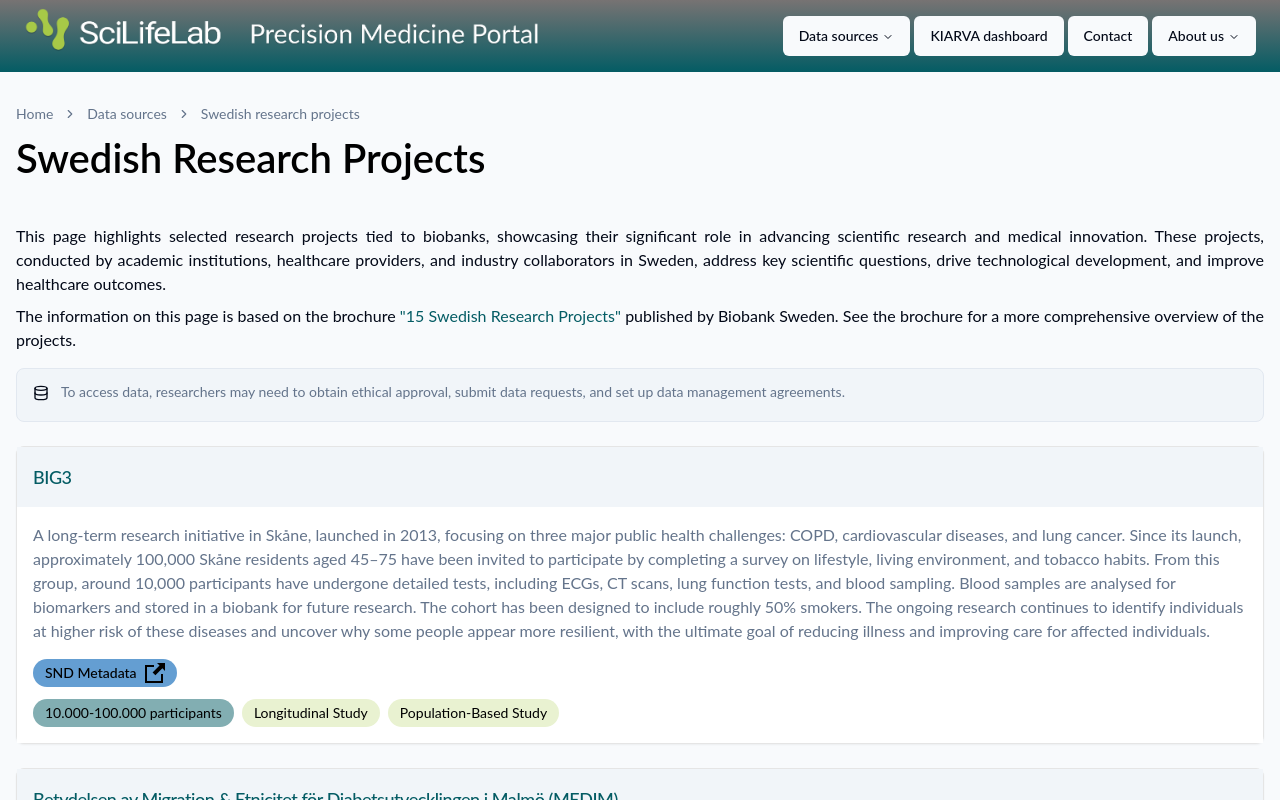
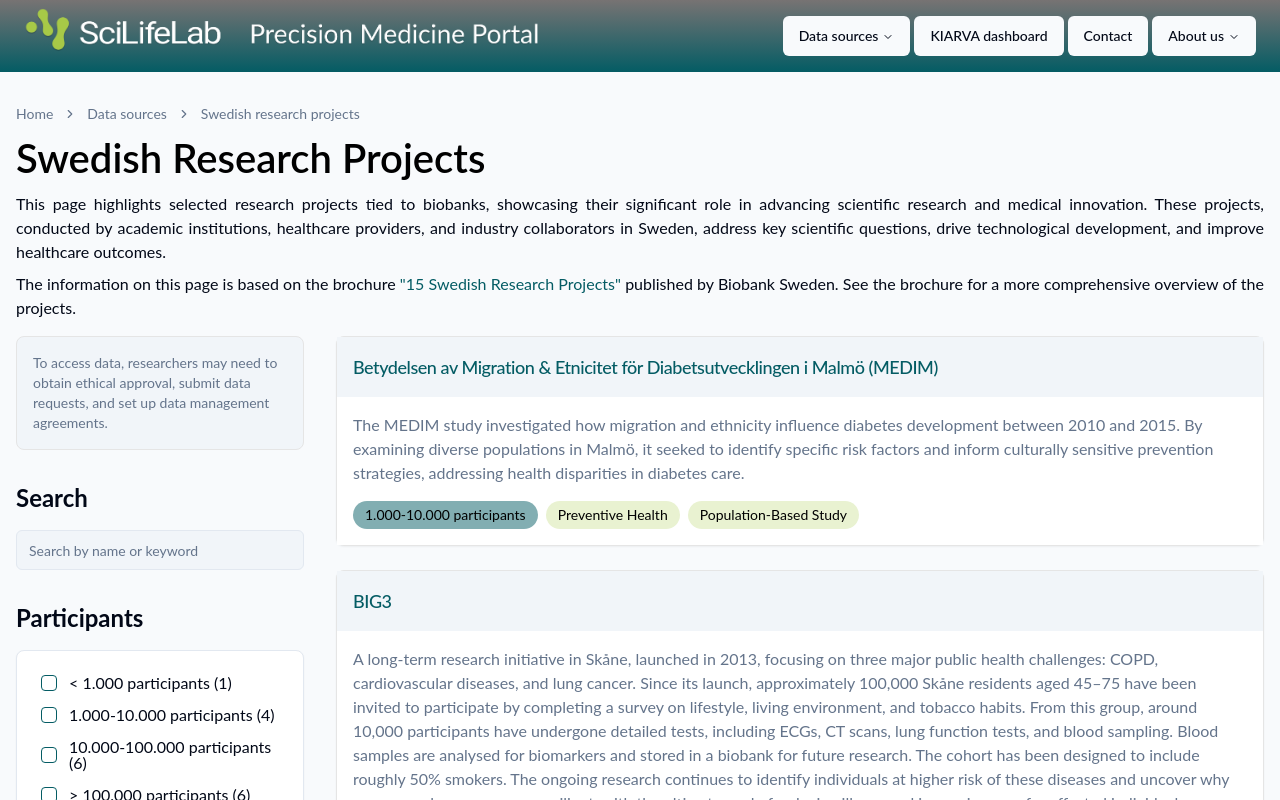
Before and after one commit to ScilifelabDataCentre/precision-medicine-portal-frontend, a Next.js app in the folder next-app/: page /data-sources/swedish-research-projects in a window 1280 px wide. Shown: the top 800 px of the page. Built offline with nearby package versions, Linux system fonts and the light colour scheme.

Commit message:
feature: added filter count to all data source pages. also added sorting. also added filter and search to research projects page.
Signed-off-by: JanProgrammierung <jan.lorenz@scilifelab.se>

```diff
--- a/next-app/src/app/data-sources/others/page.tsx
+++ b/next-app/src/app/data-sources/others/page.tsx
@@ -34,8 +34,6 @@ interface IDataSourcesDC {
 }
 
 export default function DataSourcesOthersPage(): ReactElement {
-
-
   const [dataSourcesJSON, setDataSourcesJSON] = useState<IDataSourcesDC[]>([]);
   const [selectedFilters, setSelectedFilters] = useState<IDataSourceFilters>({
     dataTypes: [],
@@ -83,6 +81,13 @@ export default function DataSourcesOthersPage(): ReactElement {
 
   const dataSourcesURI: string =
     "https://raw.githubusercontent.com/ScilifelabDataCentre/data.scilifelab.se/develop/data/data_sources.json";
+
+  function getCountForType(type: string, isDataType: boolean): number {
+    return dataSourcesJSON.filter((source) => {
+      const tags = isDataType ? source.data : source.disease_type;
+      return tags.some((tag) => tag.toLowerCase() === type.toLowerCase());
+    }).length;
+  }
 
   async function getData() {
     try {
@@ -243,7 +248,7 @@ export default function DataSourcesOthersPage(): ReactElement {
                         htmlFor={`dataType-${index}`}
                         className="text-base leading-none peer-disabled:cursor-not-allowed peer-disabled:opacity-70"
                       >
-                        {element}
+                        {element} ({getCountForType(element, true)})
                       </label>
                     </div>
                   ))}
@@ -276,7 +281,7 @@ export default function DataSourcesOthersPage(): ReactElement {
                         htmlFor={`diseaseType-${index}`}
                         className="text-base leading-none peer-disabled:cursor-not-allowed peer-disabled:opacity-70"
                       >
-                        {element}
+                        {element} ({getCountForType(element, false)})
                       </label>
                     </div>
                   ))}
@@ -319,7 +324,7 @@ export default function DataSourcesOthersPage(): ReactElement {
             ))}
         </div>
       </div>
-      <LastUpdated date="18-12-2024" />
+      <LastUpdated date="21-05-2025" />
     </div>
   );
 }
--- a/next-app/src/app/data-sources/quality-registries/page.tsx
+++ b/next-app/src/app/data-sources/quality-registries/page.tsx
@@ -32,22 +32,22 @@ interface IRegistrySource {
 const filters: IRegistryFilters = {
   registryCentre: [
     "Kvalitetsregistercentrum Stockholm",
+    "Registercentrum Norr",
     "Registercentrum Syd",
-    "Registercentrum Norr",
+    "Registercentrum Sydost",
+    "Registercentrum Västra Götaland",
+    "RCC Mellansverige",
+    "RCC Norr",
+    "RCC Stockholm Gotland",
+    "RCC Syd",
+    "RCC Sydöst",
+    "RCC Väst",
     "Uppsala Clinical Research Center",
-    "Registercentrum Västra Götaland",
-    "Registercentrum Sydost",
-    "RCC Stockholm Gotland",
-    "RCC Sydöst",
-    "RCC Norr",
-    "RCC Mellansverige",
-    "RCC Väst",
-    "RCC Syd",
   ],
   registryCategory: [
+    "National cancer quality registry",
     "National quality registry",
     "Other quality registry",
-    "National cancer quality registry",
   ],
 };
 
@@ -108,6 +108,13 @@ export default function QualityRegistryPage() {
 
     fetchRegistryData();
   }, []);
+
+  function getCountForType(type: string, isRegistryCentre: boolean): number {
+    return registrySourcesJSON.filter((source) => {
+      const tags = isRegistryCentre ? source.registry_centre : source.category;
+      return tags.some((tag) => tag.toLowerCase() === type.toLowerCase());
+    }).length;
+  }
 
   function checkedFilter(
     filterType: keyof IRegistryFilters,
@@ -242,7 +249,7 @@ export default function QualityRegistryPage() {
                         htmlFor={`registryCentre-${index}`}
                         className="text-base leading-none peer-disabled:cursor-not-allowed peer-disabled:opacity-70"
                       >
-                        {element}
+                        {element} ({getCountForType(element, true)})
                       </label>
                     </div>
                   ))}
@@ -276,7 +283,7 @@ export default function QualityRegistryPage() {
                         htmlFor={`registryCategory-${index}`}
                         className="text-base leading-none peer-disabled:cursor-not-allowed peer-disabled:opacity-70"
                       >
-                        {element}
+                        {element} ({getCountForType(element, false)})
                       </label>
                     </div>
                   ))}
--- a/next-app/src/app/data-sources/swedish-research-projects/page.tsx
+++ b/next-app/src/app/data-sources/swedish-research-projects/page.tsx
@@ -13,6 +13,8 @@ import {
   BreadcrumbSeparator,
 } from "@/components/ui/breadcrumb";
 import { Alert, AlertDescription } from "@/components/ui/alert";
+import { Input } from "@/components/ui/input";
+import { Checkbox } from "@/components/ui/checkbox";
 
 // Define the type for a single project
 type Project = {
@@ -34,16 +36,83 @@ const TAG_COLOURS: { [key: string]: string } = {
   snd: "bg-[#649ED2] text-black", // Custom SND button colour
 };
 
+interface IProjectFilters {
+  participants: string[];
+  contextual: string[];
+}
+
 export default function SwedishResearchProjectsPage() {
   const [projectData, setProjectData] = useState<Project[]>([]);
   const [isLoading, setIsLoading] = useState(true);
+  const [selectedFilters, setSelectedFilters] = useState<IProjectFilters>({
+    participants: [],
+    contextual: [],
+  });
+  const [searchBar, setSearchBar] = useState<string>("");
+
+  // Get unique tags for each category
+  const uniqueTags = projectData.reduce(
+    (acc, project) => {
+      project.tags.participants?.forEach((tag) => {
+        if (!acc.participants.includes(tag)) acc.participants.push(tag);
+      });
+      project.tags.contextual?.forEach((tag) => {
+        if (!acc.contextual.includes(tag)) acc.contextual.push(tag);
+      });
+      return acc;
+    },
+    { participants: [], contextual: [] } as IProjectFilters
+  );
+
+  // Helper function to get the minimum number from a range string
+  function getMinNumberFromRange(range: string): number {
+    // Remove thousand separators and convert to number
+    const cleanNumber = (str: string) => {
+      return parseInt(str.replace(/\./g, "").replace(/[^0-9]/g, "")) || 0;
+    };
+
+    // Handle "less than" case
+    if (range.includes("<")) {
+      return cleanNumber(range) - 1; // Make it appear before the actual number
+    }
+
+    // Handle "greater than" case
+    if (range.includes(">")) {
+      return cleanNumber(range) + 1; // Make it appear after the actual number
+    }
+
+    // Handle single numbers
+    if (!range.includes("-")) {
+      return cleanNumber(range);
+    }
+
+    // Handle ranges (e.g., "1.000-10.000")
+    const [min] = range.split("-").map((num) => cleanNumber(num));
+    return min;
+  }
+
+  // Sort participants by numerical range and contextual alphabetically
+  const sortedTags = {
+    participants: [...uniqueTags.participants].sort((a, b) => {
+      const minA = getMinNumberFromRange(a);
+      const minB = getMinNumberFromRange(b);
+      return minA - minB;
+    }),
+    contextual: [...uniqueTags.contextual].sort((a, b) => a.localeCompare(b)),
+  };
+
+  const nrOfCheckboxes =
+    sortedTags.participants.length + sortedTags.contextual.length;
+  const [checkedList, setCheckedList] = useState<boolean[]>(
+    new Array(nrOfCheckboxes).fill(false)
+  );
 
   async function fetchProjectData() {
     try {
       const data = await import(
         "@/assets/Sorted_Swedish_Research_Projects.json"
       );
-      setProjectData(data.Projects as Project[]); // Explicitly cast data to the correct type
+      setProjectData(data.Projects as Project[]);
       setIsLoading(false);
     } catch (error) {
       console.error("Error fetching project data:", error);
@@ -54,6 +123,76 @@ export default function SwedishResearchProjectsPage() {
   useEffect(() => {
     fetchProjectData();
   }, []);
+
+  function getCountForType(type: string, isParticipant: boolean): number {
+    return projectData.filter((project) => {
+      const tags = isParticipant
+        ? project.tags.participants
+        : project.tags.contextual;
+      return tags.some((tag) => tag.toLowerCase() === type.toLowerCase());
+    }).length;
+  }
+
+  function checkedFilter(
+    filterType: keyof IProjectFilters,
+    filterName: string,
+    boxIndex: number
+  ) {
+    setSelectedFilters((prev) => {
+      const newFilters = { ...prev };
+      if (newFilters[filterType].includes(filterName)) {
+        newFilters[filterType] = newFilters[filterType].filter(
+          (item) => item !== filterName
+        );
+      } else {
+        newFilters[filterType].push(filterName);
+      }
+      return newFilters;
+    });
+
+    setCheckedList((prev) => {
+      const newCheckedList = [...prev];
+      newCheckedList[boxIndex] = !newCheckedList[boxIndex];
+      return newCheckedList;
+    });
+  }
+
+  function applyParticipantFilter(project: Project) {
+    return (
+      selectedFilters.participants.length === 0 ||
+      selectedFilters.participants.some((filter) =>
+        project.tags.participants.some(
+          (tag) => tag.toLowerCase() === filter.toLowerCase()
+        )
+      )
+    );
+  }
+
+  function applyContextualFilter(project: Project) {
+    return (
+      selectedFilters.contextual.length === 0 ||
+      selectedFilters.contextual.some((filter) =>
+        project.tags.contextual.some(
+          (tag) => tag.toLowerCase() === filter.toLowerCase()
+        )
+      )
+    );
+  }
+
+  function applySearchBar(project: Project) {
+    if (searchBar.length === 0) return true;
+    const searchBarLower = searchBar.toLowerCase();
+    const searchTags = searchBarLower.split(" ");
+    return (
+      project.name.toLowerCase().includes(searchBarLower) ||
+      project.description.toLowerCase().includes(searchBarLower) ||
+      searchTags.some((tag) =>
+        [...project.tags.participants, ...project.tags.contextual].some(
+          (searchTag) => searchTag.toLowerCase().includes(tag)
+        )
+      )
+    );
+  }
 
   if (isLoading) {
     return <div className="text-center py-6">Loading...</div>;
@@ -80,7 +219,7 @@ export default function SwedishResearchProjectsPage() {
       </Breadcrumb>
 
       {/* Title */}
-      <Title level={1} className="mb-12">
+      <Title level={1} className="mb-4">
         Swedish Research Projects
       </Title>
 
@@ -108,19 +247,100 @@ export default function SwedishResearchProjectsPage() {
           overview of the projects.
         </p>
       </div>
-
-      {/* Disclaimer */}
-      <Alert className="bg-muted text-muted-foreground">
-        <Database className="h-4 w-4" />
-        <AlertDescription>
+      {/* Main Content with Filters */}
+      <div className="grid grid-cols-1 lg:grid-cols-4 gap-8">
+        {/* Left Column - Filters */}
+        <div className="space-y-8">
+          <div className="w-full max-w-lg bg-muted border border-neutral rounded-lg p-4 text-sm text-muted-foreground text-left mx-auto">
             To access data, researchers may need to obtain ethical approval,
             submit data requests, and set up data management agreements.
-        </AlertDescription>
-      </Alert>
+          </div>
+          {/* Search */}
+          <div className="space-y-4">
+            <label
+              htmlFor="search"
+              className="font-bold text-2xl text-foreground"
+            >
+              Search
+            </label>
+            <Input
+              id="search"
+              type="text"
+              name="search"
+              placeholder="Search by name or keyword"
+              value={searchBar}
+              onChange={(e) => setSearchBar(e.target.value)}
+              className="bg-muted"
+            />
+          </div>
 
-      {/* Projects */}
-      <div className="space-y-6 pt-6">
-        {projectData.map((project, index) => (
+          {/* Participants Filters */}
+          <div className="space-y-4">
+            <h2 className="font-bold text-2xl text-foreground">Participants</h2>
+            <Card>
+              <CardContent className="pt-6">
+                {sortedTags.participants.map((tag, index) => (
+                  <div className="flex items-center space-x-3 mb-4" key={tag}>
+                    <Checkbox
+                      id={`participant-${index}`}
+                      checked={checkedList[index]}
+                      onCheckedChange={() =>
+                        checkedFilter("participants", tag, index)
+                      }
+                    />
+                    <label
+                      htmlFor={`participant-${index}`}
+                      className="text-base leading-none peer-disabled:cursor-not-allowed peer-disabled:opacity-70"
+                    >
+                      {tag} ({getCountForType(tag, true)})
+                    </label>
+                  </div>
+                ))}
+              </CardContent>
+            </Card>
+          </div>
+
+          {/* Contextual Filters */}
+          <div className="space-y-4">
+            <h2 className="font-bold text-2xl text-foreground">Contextual</h2>
+            <Card>
+              <CardContent className="pt-6">
+                {sortedTags.contextual.map((tag, index) => (
+                  <div className="flex items-center space-x-3 mb-4" key={tag}>
+                    <Checkbox
+                      id={`contextual-${index}`}
+                      checked={
+                        checkedList[sortedTags.participants.length + index]
+                      }
+                      onCheckedChange={() =>
+                        checkedFilter(
+                          "contextual",
+                          tag,
+                          sortedTags.participants.length + index
+                        )
+                      }
+                    />
+                    <label
+                      htmlFor={`contextual-${index}`}
+                      className="text-base leading-none peer-disabled:cursor-not-allowed peer-disabled:opacity-70"
+                    >
+                      {tag} ({getCountForType(tag, false)})
+                    </label>
+                  </div>
+                ))}
+              </CardContent>
+            </Card>
+          </div>
+        </div>
+
+        {/* Right Column - Projects */}
+        <div className="lg:col-span-3 space-y-6">
+          {projectData
+            .filter((project) => applyParticipantFilter(project))
+            .filter((project) => applyContextualFilter(project))
+            .filter((project) => applySearchBar(project))
+            .sort((a, b) => a.name.localeCompare(b.name))
+            .map((project, index) => (
               <Card
                 key={index}
                 className="bg-muted border border-neutral rounded-lg shadow-sm hover:shadow-md transition-shadow"
@@ -181,9 +401,10 @@ export default function SwedishResearchProjectsPage() {
               </Card>
             ))}
         </div>
+      </div>
 
       {/* Last Updated */}
-      <LastUpdated date="12-12-2024" />
+      <LastUpdated date="21-05-2025" />
     </div>
   );
 }
--- a/next-app/src/assets/Sorted_Swedish_Research_Projects.json
+++ b/next-app/src/assets/Sorted_Swedish_Research_Projects.json
@@ -174,7 +174,7 @@
                     "Lifestyle and Diet"
                 ],
                 "participants": [
-                    "10.000\u2013100.000 participants"
+                    "10.000-100.000 participants"
                 ],
                 "contextual": [
                     "Longitudinal Study"
@@ -211,7 +211,7 @@
                     "Neurology"
                 ],
                 "participants": [
-                    "> 100,000 participants"
+                    "> 100.000 participants"
                 ],
                 "contextual": [
                     "Longitudinal Study",
```
Lines whose indentation alone changed are shown as unchanged.
